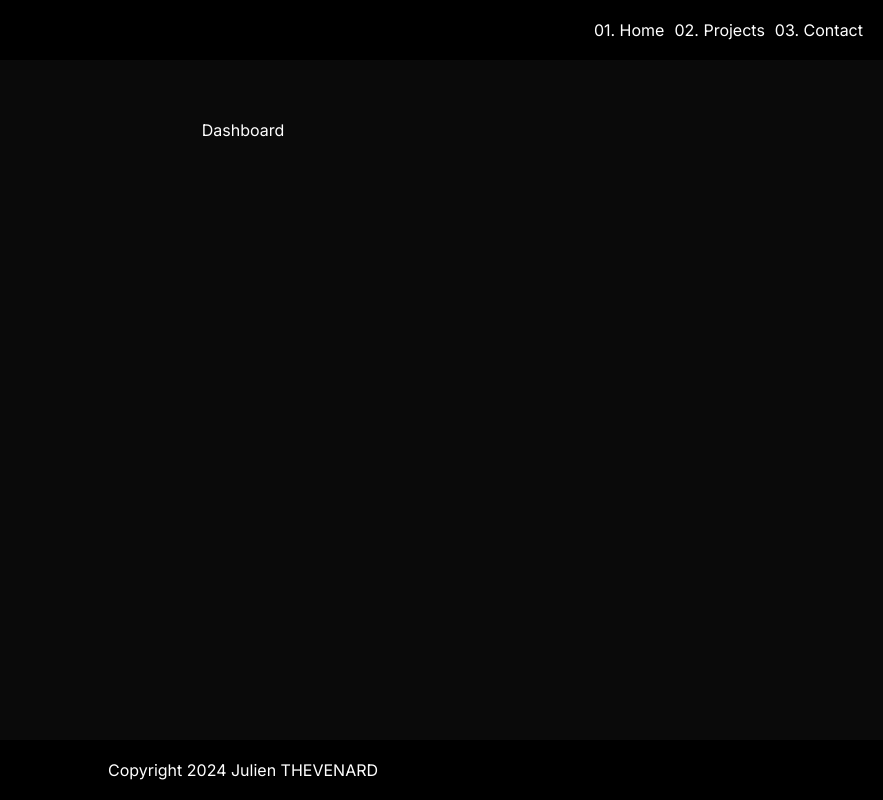
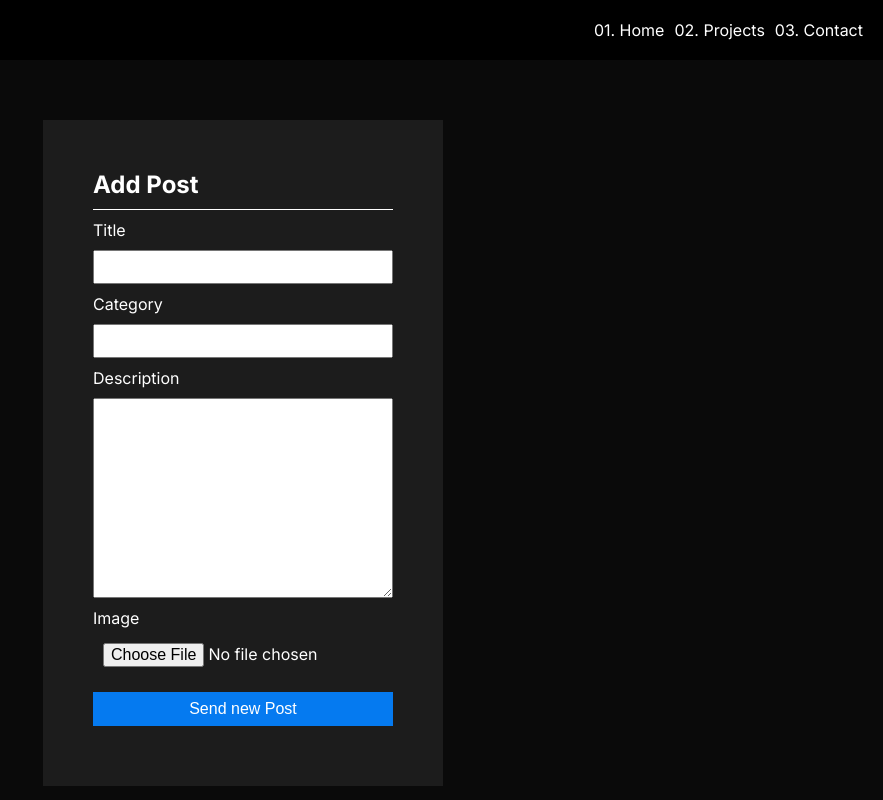
Before and after one commit to thevenardjulien/OC_JT_P12_MyPortfolio, a React (Vite) app: page /admin/dashboard in a window 1280 px wide. Shown: the top 800 px of the page, without its empty margins (397-1280 px from the left). Built offline with nearby package versions, Linux system fonts and the light colour scheme.

Commit message:
Dashboard Updates

```diff
--- /dev/null
+++ b/src/components/Dashboard/AddPostModule/index.tsx
@@ -0,0 +1,24 @@
+import "./style.scss";
+
+const AddPostModule = () => {
+  return (
+    <div>
+      <h2>Add Post</h2>
+      <hr />
+      <form className="AddPostForm" action="#">
+        <label htmlFor="title">Title</label>
+        <input type="text" />
+        <label htmlFor="category">Category</label>
+        <input type="text" />
+        <label htmlFor="description">Description</label>
+        <textarea />
+        <label htmlFor="image">Image</label>
+        <input type="file" />
+        <button className="AddPostForm__btn" type="submit">
+          Send new Post
+        </button>
+      </form>
+    </div>
+  );
+};
+export default AddPostModule;
--- /dev/null
+++ b/src/components/Dashboard/AddPostModule/style.scss
@@ -0,0 +1,20 @@
+.AddPostForm {
+  width: 300px;
+  display: flex;
+  flex-direction: column;
+  gap: 10px;
+  &__btn {
+    width: 100%;
+    margin: 10px 0;
+  }
+}
+
+main {
+  display: flex;
+  flex-direction: column;
+  align-items: center;
+}
+
+textarea {
+  height: 200px;
+}
--- a/src/components/Dashboard/index.tsx
+++ b/src/components/Dashboard/index.tsx
@@ -1,11 +1,28 @@
+import { Link } from "react-router-dom";
 import Footer from "../../layout/Footer";
 import Header from "../../layout/Header";
+import AddPostModule from "./AddPostModule";
+import "./style.scss";
 
 const Dashboard = () => {
+  const handleClick = () => {
+    localStorage.removeItem("token");
+  };
   return (
     <>
       <Header />
-      <main>Dashboard</main>
+      <main>
+        <div className="dashboard__wrapper">
+          <div className="modules__wrapper">
+            <div className="module">
+              <AddPostModule />
+            </div>
+          </div>
+          <Link to="/" onClick={handleClick}>
+            Logout
+          </Link>
+        </div>
+      </main>
       <Footer />
     </>
   );
--- /dev/null
+++ b/src/components/Dashboard/style.scss
@@ -0,0 +1,12 @@
+.dashboard__wrapper {
+  display: flex;
+  flex-direction: column;
+  justify-content: space-between;
+  align-items: center;
+  gap: 100px;
+}
+
+.module {
+  padding: 50px;
+  background-color: rgba($color: #fff, $alpha: 0.075);
+}
--- a/src/layout/Header/index.tsx
+++ b/src/layout/Header/index.tsx
@@ -3,6 +3,7 @@ import "./style.scss";
 
 const Header = () => {
   return (
+    <>
       <div className="header">
         <nav className="header__links">
           <NavLink to="/">01. Home</NavLink>
@@ -10,6 +11,7 @@ const Header = () => {
           <NavLink to="/contact">03. Contact</NavLink>
         </nav>
       </div>
+    </>
   );
 };
 
--- a/src/pages/Admin/index.tsx
+++ b/src/pages/Admin/index.tsx
@@ -20,7 +20,6 @@ const Admin = () => {
   const connect = async (userName: string, password: string) => {
     try {
       const response = await login(userName, password);
-      console.log(response);
       localStorage.setItem("token", response.jwt);
     } catch (error) {
       console.log(error);
--- a/src/services/userAPI.tsx
+++ b/src/services/userAPI.tsx
@@ -1,6 +1,6 @@
 import { localhost } from "../config";
 
-const register = async (userName, email, password) => {
+const register = async (userName: string, email: string, password: string) => {
   try {
     const response = await fetch(`${localhost}/api/auth/local/register`, {
       method: "POST",
@@ -23,7 +23,7 @@ const register = async (userName, email, password) => {
   }
 };
 
-const login = async (identifier, password) => {
+const login = async (identifier: string, password: string) => {
   try {
     const response = await fetch(`${localhost}/api/auth/local`, {
       method: "POST",
```
Lines whose indentation alone changed are shown as unchanged.
